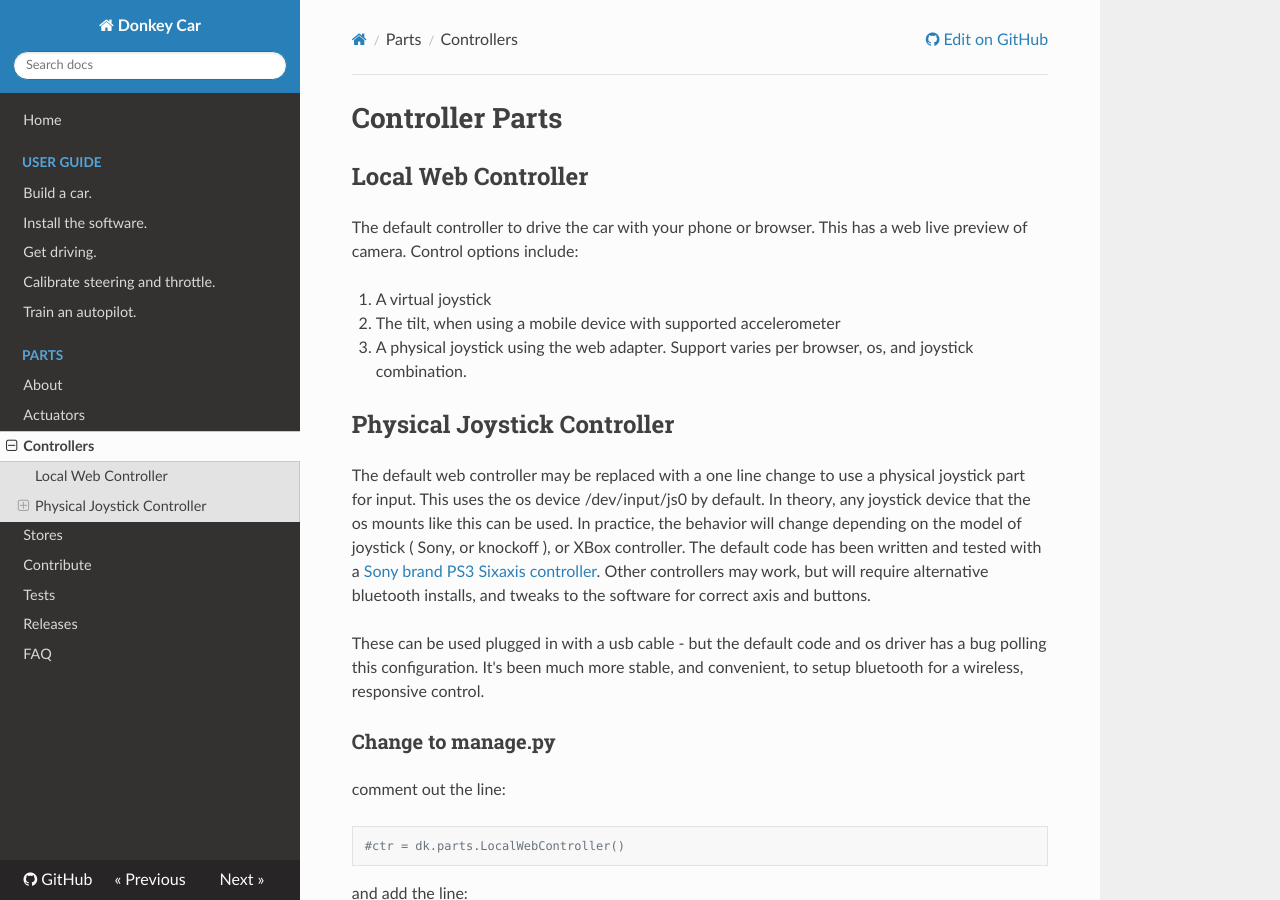
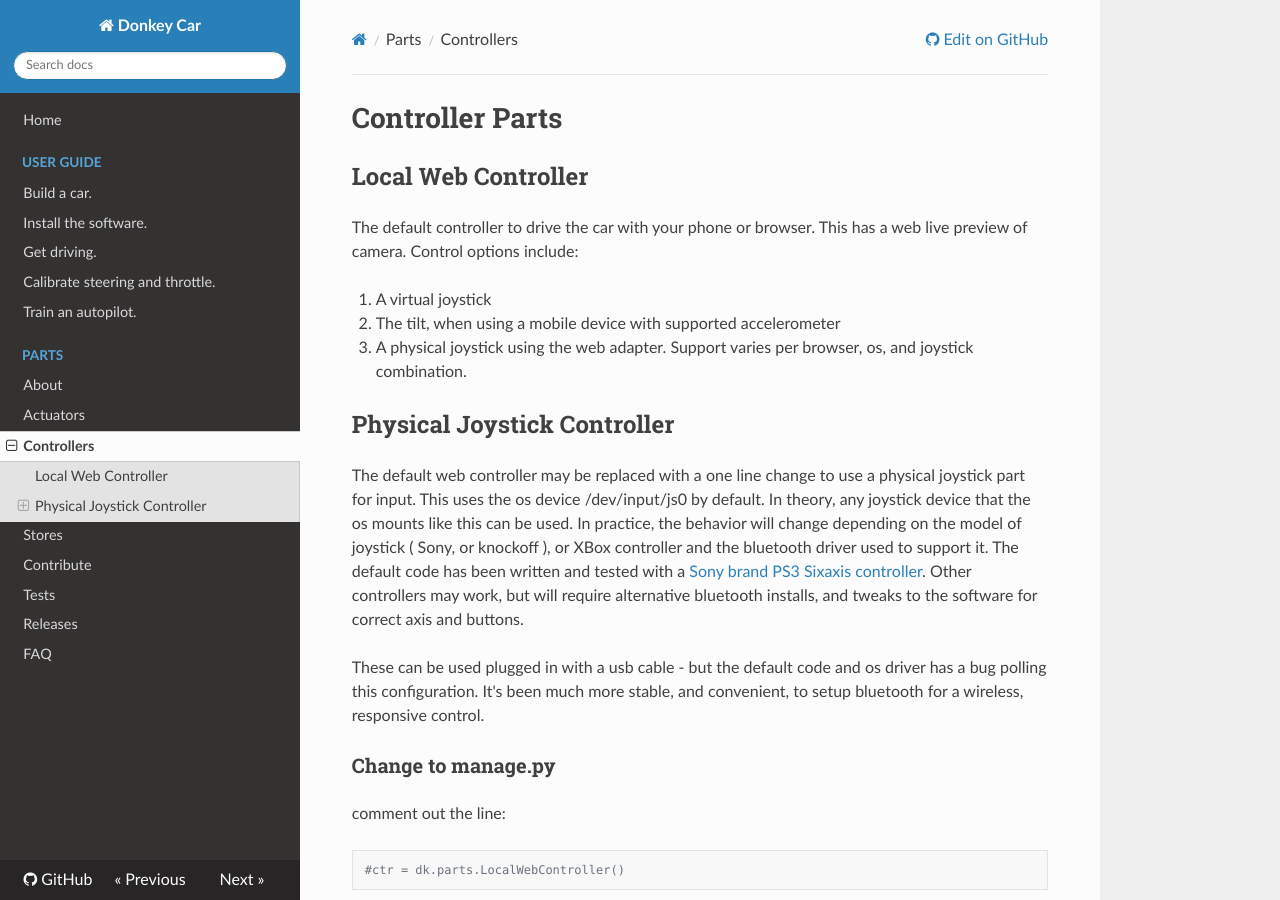
Before and after one commit to autorope/donkeycar, an MkDocs documentation site: the page built from docs/parts/controllers.md, in a window 1280 px wide and 900 px high. Built offline with MkDocs 1.6.1, drawn with Linux system fonts in a browser that asks for light colours; nearby versions of some CDN libraries; old or Windows-style settings are respelled for this version of MkDocs.

Commit message:
yes, something else.

```diff
--- a/docs/parts/controllers.md
+++ b/docs/parts/controllers.md
@@ -11,7 +11,7 @@ The default controller to drive the car with your phone or browser. This has a w
 
 ## Physical Joystick Controller
 
-The default web controller may be replaced with a one line change to use a physical joystick part for input. This uses the os device /dev/input/js0 by default. In theory, any joystick device that the os mounts like this can be used. In practice, the behavior will change depending on the model of joystick ( Sony, or knockoff ), or XBox controller. The default code has been written and tested with a [Sony brand PS3 Sixaxis controller](https://www.amazon.com/Dualshock-Wireless-Controller-Charcoal-playstation-3). Other controllers may work, but will require alternative bluetooth installs, and tweaks to the software for correct axis and buttons.
+The default web controller may be replaced with a one line change to use a physical joystick part for input. This uses the os device /dev/input/js0 by default. In theory, any joystick device that the os mounts like this can be used. In practice, the behavior will change depending on the model of joystick ( Sony, or knockoff ), or XBox controller and the bluetooth driver used to support it. The default code has been written and tested with a [Sony brand PS3 Sixaxis controller](https://www.amazon.com/Dualshock-Wireless-Controller-Charcoal-playstation-3). Other controllers may work, but will require alternative bluetooth installs, and tweaks to the software for correct axis and buttons.
 
 These can be used plugged in with a usb cable - but the default code and os driver has a bug polling this configuration. It's been much more stable, and convenient, to setup bluetooth for a wireless, responsive control.
 
```
